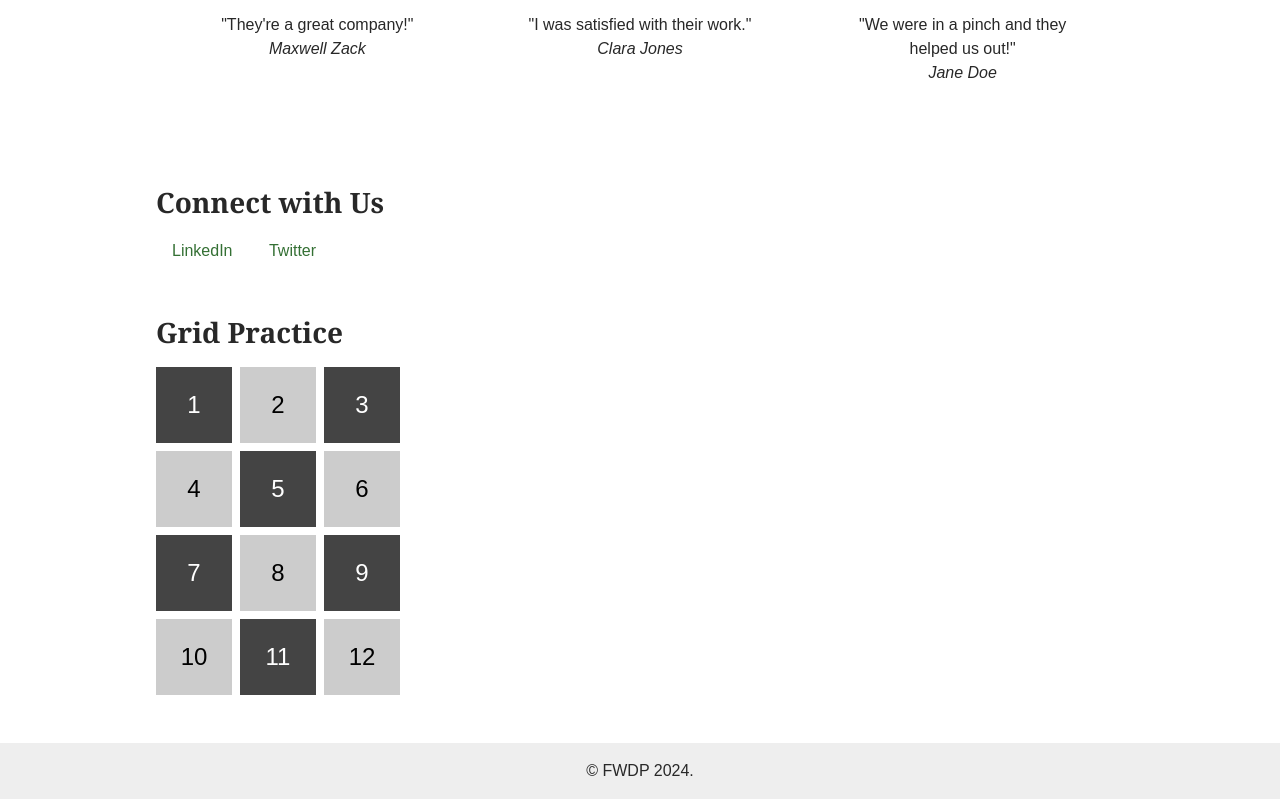
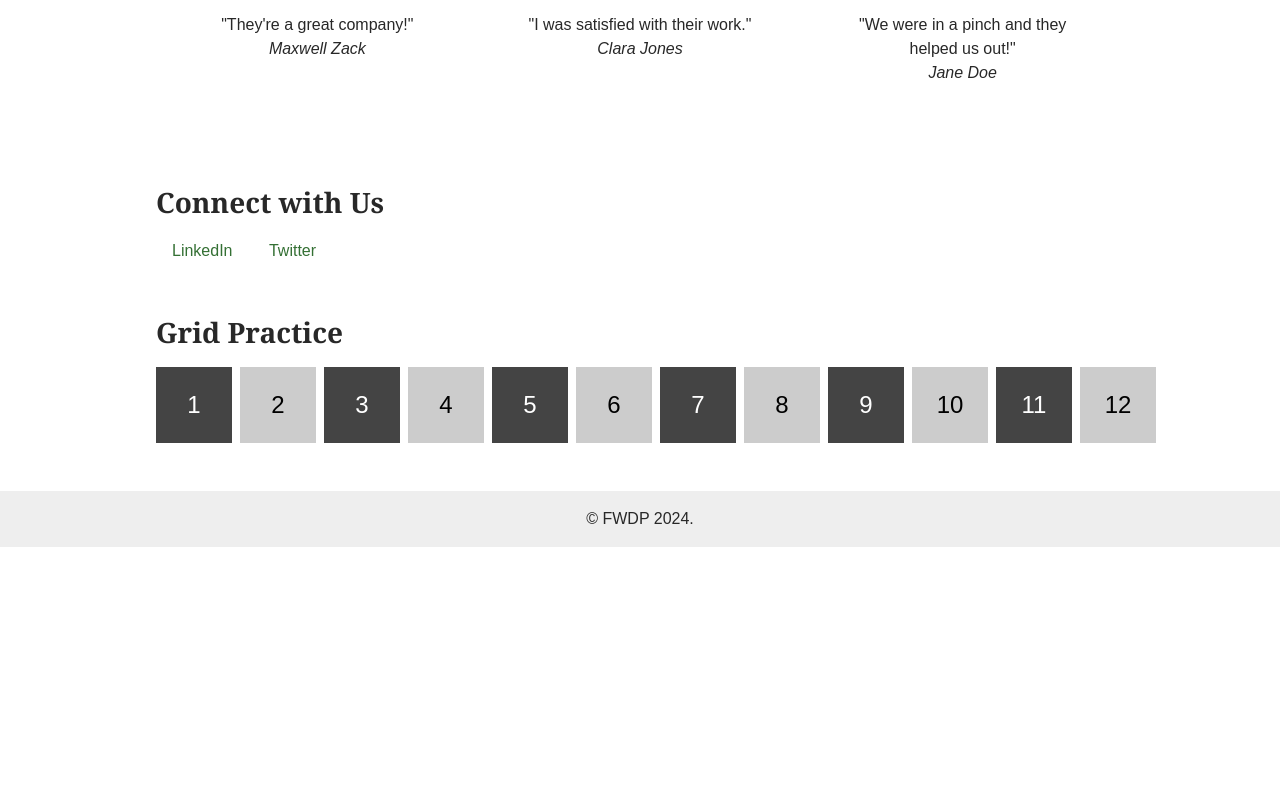
Before and after one commit to carlodelafuente/day09, a plain HTML site: page services.html in a window 1280 px wide. Shown: the part 1464-2263 px from the top of the page. After the commit the page ends 2011 px from the top, so only its background shows below. Drawn offline with Linux system fonts and the light colour scheme.

Commit message:
tested grid-auto-flow

```diff
--- a/styles/services.css
+++ b/styles/services.css
@@ -210,7 +210,9 @@ nav a {
 	display: grid;
 	grid-template-columns: repeat(3, 4.75rem);
 	/* grid-template-rows: (3, 4.75rem); */
-	grid-auto-rows: 1fr;
+	/* grid-auto-rows: 1fr; */
+	grid-auto-flow: column;
+	grid-auto-columns: 4.75rem;
 	gap: .5rem;
 
 }
```
